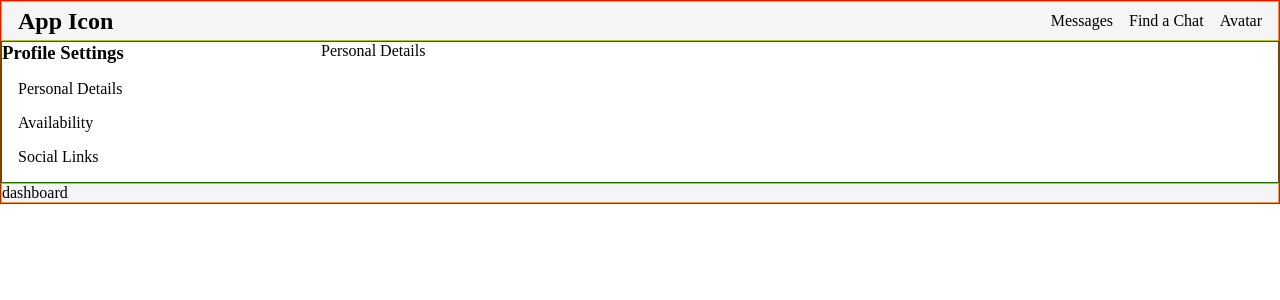
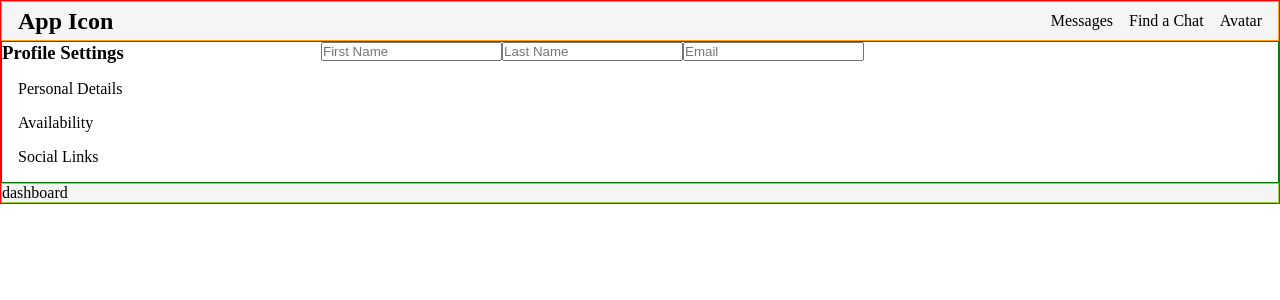
Before and after one commit to vishalicious213/coffee-chat, a React (Vite) app: page / in a window 1280 px wide. Shown: the top 300 px of the page. Built offline with nearby package versions, Linux system fonts and the light colour scheme.

Commit message:
personal-details has state & captures firstName, lastName & email

```diff
--- a/src/components/features/profile-settings/personal-details.jsx
+++ b/src/components/features/profile-settings/personal-details.jsx
@@ -1,9 +1,48 @@
 import React from 'react'
+import { useState } from 'react'
 import "./profile-settings.css"
 
 const PersonalDetails = () => {
+    const [formData, setFormData] = useState(
+        {firstName: "", lastName: "", email: ""}
+    )
+
+    function handleChange(event) {
+        const {name, value} = event.target
+        setFormData(prevFormData => {
+            return {
+                ...prevFormData,
+                [name]: value
+            }
+        })
+
+        console.log(formData)
+    }
+
     return (
-        <div>Personal Details</div>
+        <form>
+            <input
+                type="text"
+                placeholder="First Name"
+                onChange={handleChange}
+                name="firstName"
+                value={formData.firstName}
+            />
+            <input
+                type="text"
+                placeholder="Last Name"
+                onChange={handleChange}
+                name="lastName"
+                value={formData.lastName}
+            />
+            <input
+                type="email"
+                placeholder="Email"
+                onChange={handleChange}
+                name="email"
+                value={formData.email}
+            />
+        </form>
     )
 }
 
--- a/src/components/features/profile-settings/profile-settings.jsx
+++ b/src/components/features/profile-settings/profile-settings.jsx
@@ -20,8 +20,6 @@ const ProfileSettings = () => {
         if (event.target.id === "social") {
             setSetting("social")
         }
-
-        console.log("xx", setting)
     }
 
     return (
```
